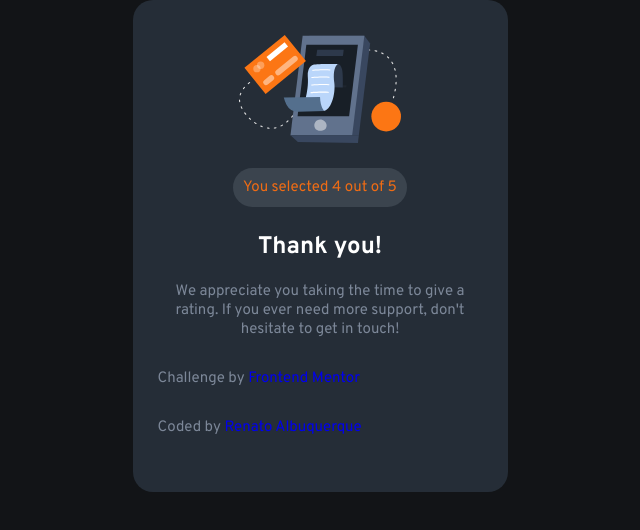
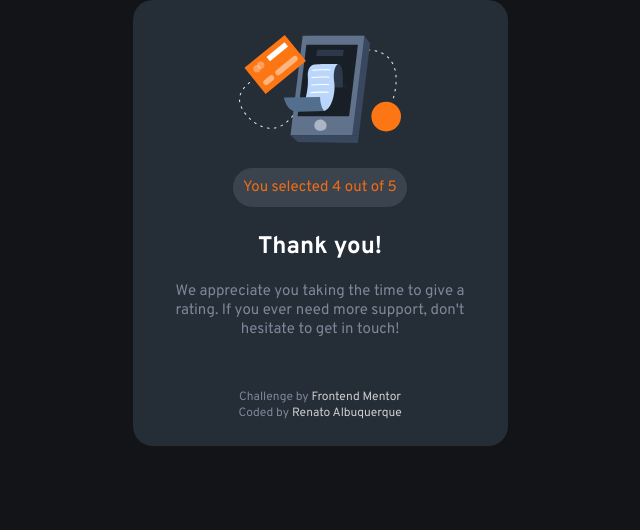
Before and after one commit to renato-albuquerque/interactive-rating-component, a plain HTML site: page thankyoupage.html in a window 1280 px wide. Shown: the whole page, without its empty margins (320-960 px from the left). Drawn offline with Linux system fonts and the light colour scheme.

Commit message:
added footer

```diff
--- a/style.css
+++ b/style.css
@@ -91,6 +91,26 @@ p {
     transition: all 200ms;
 }
 
+footer {
+    text-align: center;
+    margin-top: 5rem;
+}
+
+footer p {
+    margin: 0;
+    font-size: 1.2rem;
+}
+
+footer a {
+    color: rgba(255, 255, 255, 0.76);
+    font-size: 1.2rem;
+}
+
+footer a:hover {
+    color: var(--Orange);
+    transition: all 200ms;
+}
+
 /* Thank you page */
 
 .imageThanksPage {
@@ -119,9 +139,4 @@ p {
     text-align: center;
 }
 
-
-
-
-#option1 {
-    display: none;
-}
+/* Footer: The same "main page". */
```
Also changed, not shown: index.html (+1 -1 lines).
